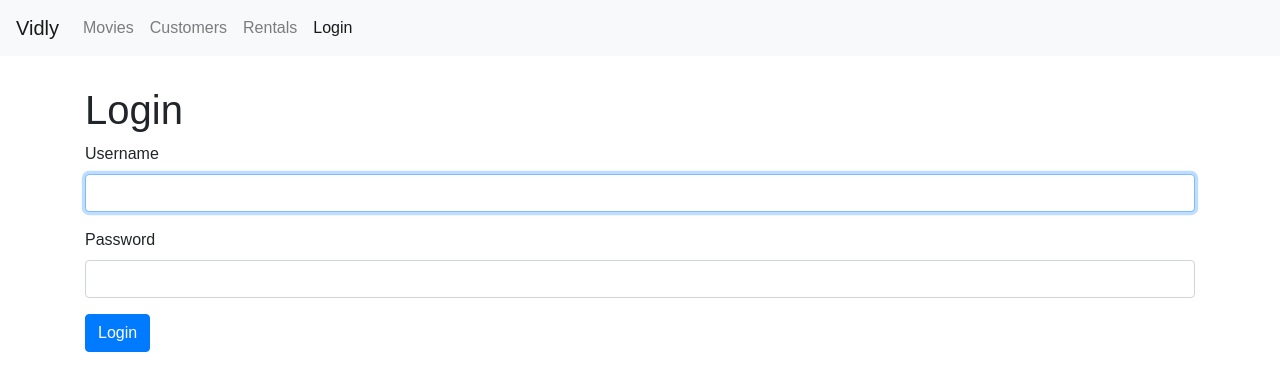
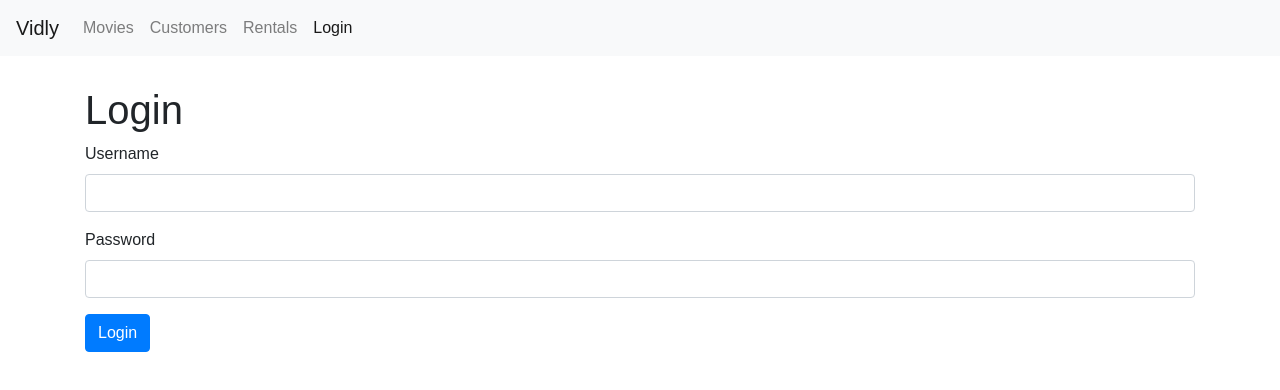
Before and after one commit to fishstick22/mastering-react-mosh, a React (Create React App) app in the folder vidly/: page /login in a window 1280 px wide. Shown: the top 390 px of the page. Built offline with nearby package versions, Linux system fonts and the light colour scheme; the HTML template or start-up script is replaced by a standard one.

Commit message:
controlled elements

```diff
--- a/vidly/src/components/loginForm.jsx
+++ b/vidly/src/components/loginForm.jsx
@@ -1,18 +1,27 @@
 import React, { Component } from "react";
 
 class LoginForm extends Component {
-  username = React.createRef();
+  //username = React.createRef();
+  state = {
+    account: { username: "", password: "" }
+  };
 
   componentDidMount() {
-    this.username.current.focus();
-  };
+    //this.username.current.focus();
+  }
 
   handleSubmit = e => {
     e.preventDefault();
 
     // Call the server
-    const username = this.username.current.value;
-    console.log('Login Submitted: ', username);
+    //const username = this.username.current.value;
+    //console.log('Login Submitted: ', username);
+  };
+
+  handleChange = e => {
+    const account = { ...this.state.account };
+    account.username = e.currentTarget.value;
+    this.setState({ account });
   };
 
   render() {
@@ -22,7 +31,13 @@ class LoginForm extends Component {
         <form onSubmit={this.handleSubmit}>
           <div className="form-group">
             <label htmlFor="username">Username</label>
-            <input ref={this.username} id="username" type="text" className="form-control" />
+            <input
+              value={this.state.account.username}
+              onChange={this.handleChange}
+              id="username"
+              type="text"
+              className="form-control"
+            />
           </div>
           <div className="form-group">
             <label htmlFor="password">Password</label>
```
